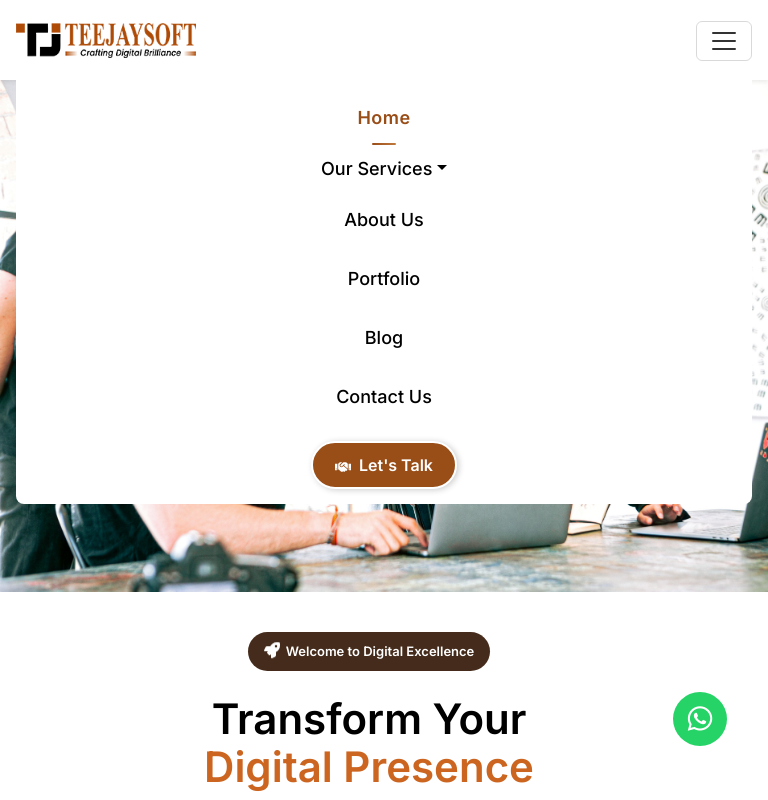
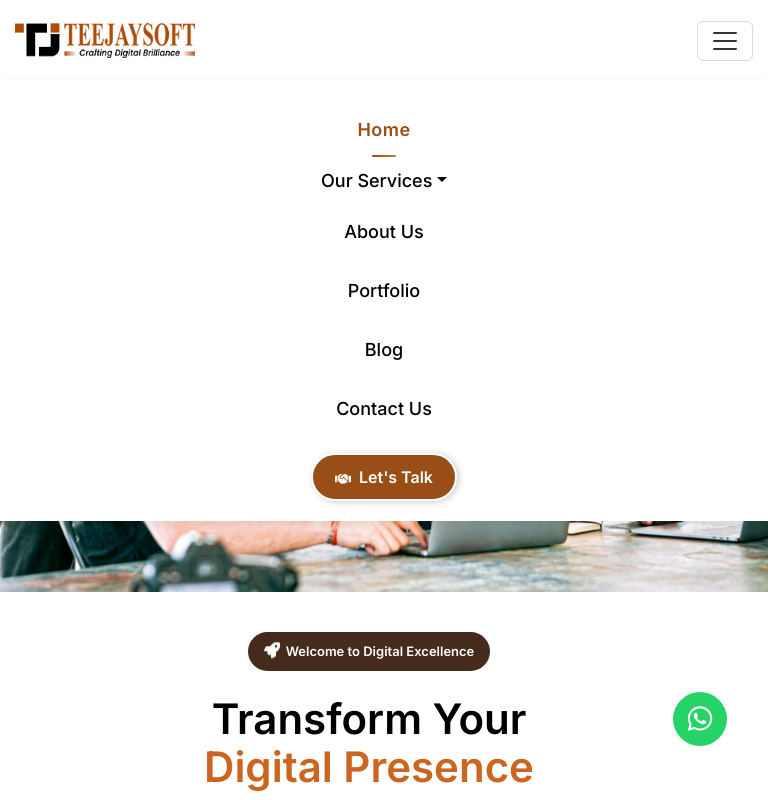
Before and after one commit to Abhishekk2508/Teejasoft-react1, a React (Vite) app: page / in a window 768 px wide. Shown: the top 800 px of the page. Built offline with nearby package versions, Linux system fonts and the light colour scheme.

Commit message:
Fixed tablet navbar transparent issue

```diff
--- a/src/styles/Navbar.css
+++ b/src/styles/Navbar.css
@@ -191,27 +191,40 @@ body {
     padding-right: 60px;
   }
 }
-/* CENTER CTA BUTTON IN TABLET VIEW */
+/* ================= TABLET 768px to 991px FIX ================= */
 @media (min-width: 768px) and (max-width: 991px) {
 
-  .navbar-collapse {
+  .custom-navbar .navbar-collapse {
+
+    position: absolute;
+    top: 80px;
+    left: 0;
+    right: 0;
+    width: 100%;
+
+    background: #ffffff !important;
+    padding: 20px;
+    margin: 0 !important;
+    border-radius: 0;
+
     display: flex !important;
     flex-direction: column;
     align-items: center;
-    background: #ffffff !important;
 
+    box-shadow: 0 4px 10px rgba(0,0,0,0.08);
   }
 
+  /* remove side cut issue */
+  .custom-navbar .container-fluid {
+    padding-left: 15px !important;
+    padding-right: 15px !important;
+  }
+
+  /* center button */
   .btn-talk {
     display: block;
     margin: 15px auto 0 auto;
     text-align: center;
   }
-    .custom-navbar .navbar-collapse {
-    background: #ffffff !important;
-    padding: 15px 20px;
-    margin-top: 10px;
-    border-radius: 8px;
-  }
 
 }
```
